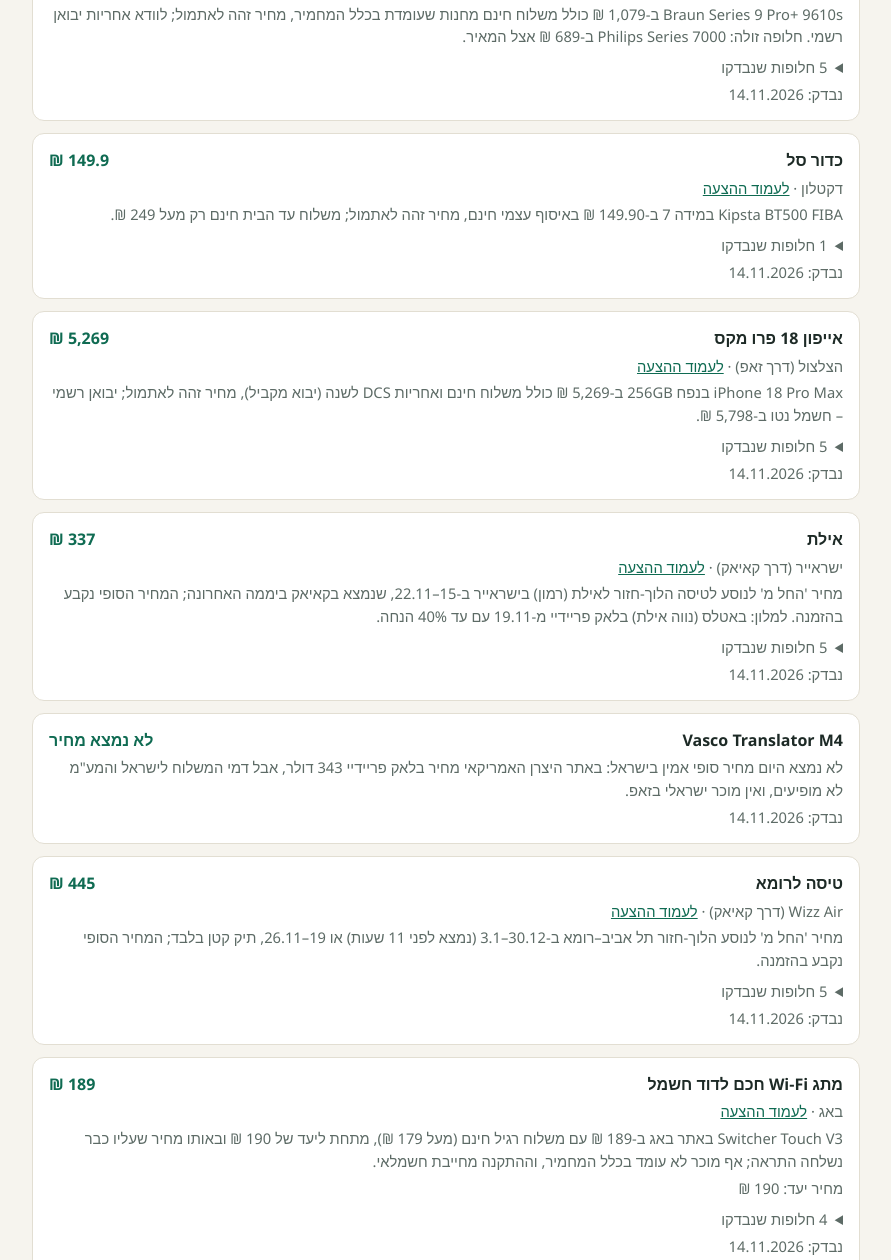
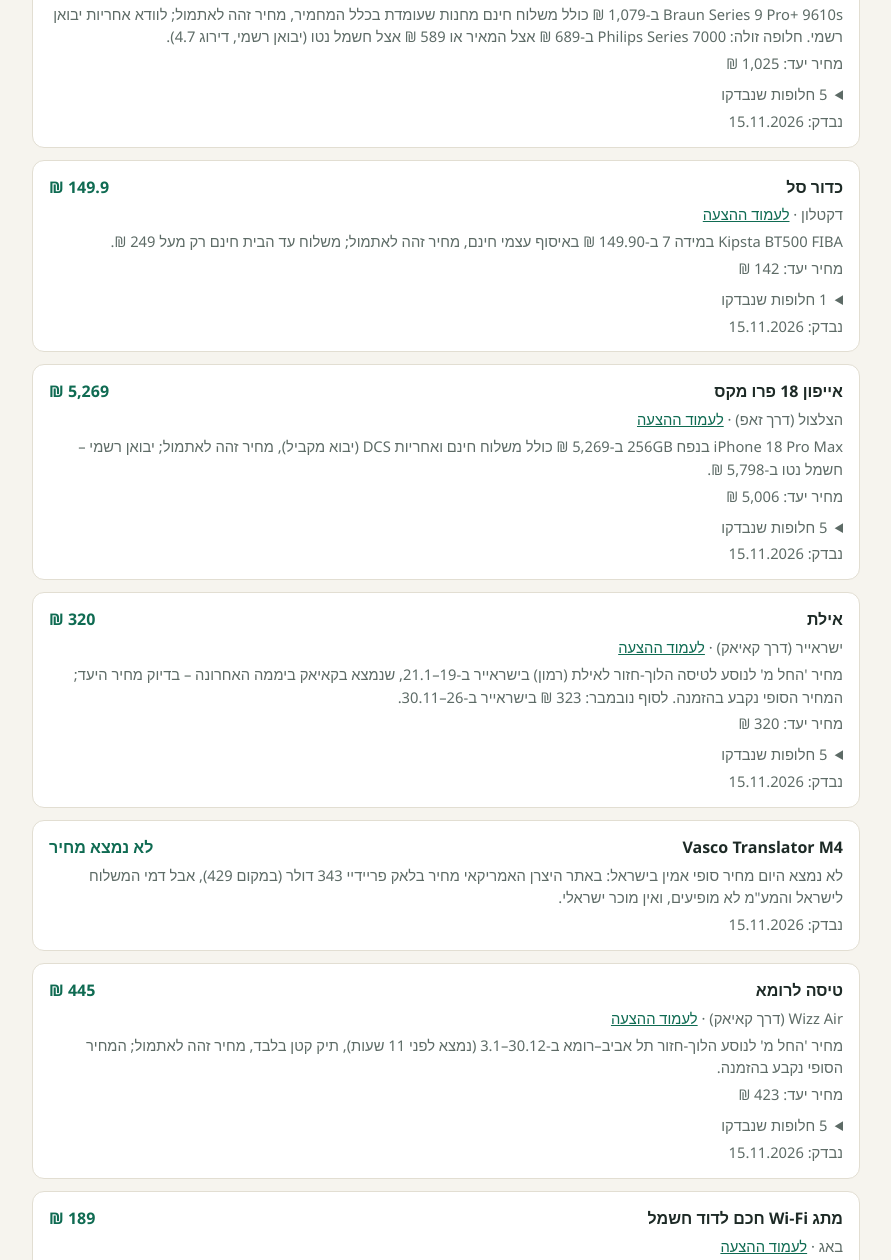
Before and after one commit to avi7756-design/avi-sites, a plain HTML site: page hosech-hacham.html in a window 1280 px wide. Shown: the part 466-1726 px from the top of the page, without its empty margins (194-1085 px from the left). Drawn offline with Linux system fonts and the light colour scheme.

Commit message:
Add files via upload

```diff
--- a/hosech-hacham.html
+++ b/hosech-hacham.html
@@ -131,10 +131,10 @@
 <script>
 const DATA ={"watch":[{
   "added": "2026-11-12",
-  "checked_at": "14.11.2026",
+  "checked_at": "15.11.2026",
   "kind": "product",
   "name": "Vasco Translator M4",
-  "note": "לא נמצא היום מחיר סופי אמין בישראל: באתר היצרן האמריקאי מחיר בלאק פריידיי 343 דולר, אבל דמי המשלוח לישראל והמע\"מ לא מופיעים, ואין מוכר ישראלי בזאפ.",
+  "note": "לא נמצא היום מחיר סופי אמין בישראל: באתר היצרן האמריקאי מחיר בלאק פריידיי 343 דולר (במקום 429), אבל דמי המשלוח לישראל והמע\"מ לא מופיעים, ואין מוכר ישראלי.",
   "target": null,
   "url": ""
 },{
@@ -142,10 +142,10 @@ const DATA ={"watch":[{
   "best_price": 1079,
   "best_store": "רפאלי (דרך זאפ)",
   "best_url": "https://www.zap.co.il/model.aspx?modelid=1270906",
-  "checked_at": "14.11.2026",
+  "checked_at": "15.11.2026",
   "kind": "product",
   "name": "Braun Series 9 Pro+ (960733219)",
-  "note": "Braun Series 9 Pro+ 9610s ב-1,079 ₪ כולל משלוח חינם מחנות שעומדת בכלל המחמיר, מחיר זהה לאתמול; לוודא אחריות יבואן רשמי. חלופה זולה: Philips Series 7000 ב-689 ₪ אצל המאיר.",
+  "note": "Braun Series 9 Pro+ 9610s ב-1,079 ₪ כולל משלוח חינם מחנות שעומדת בכלל המחמיר, מחיר זהה לאתמול; לוודא אחריות יבואן רשמי. חלופה זולה: Philips Series 7000 ב-689 ₪ אצל המאיר או 589 ₪ אצל חשמל נטו (יבואן רשמי, דירוג 4.7).",
   "options": [
     {
       "name": "Braun Series 9 Pro+ 9610s, רטוב/יבש",
@@ -162,7 +162,7 @@ const DATA ={"watch":[{
       "name": "Braun Series 9 Pro+ 9610s",
       "orders": null,
       "price": 1099,
-      "pros": "חנות אמינה (4.81, 3,389 ביקורות), משלוח חינם עד 4 ימי עסקים.",
+      "pros": "חנות אמינה (4.8, 3,389 ביקורות), משלוח חינם עד 4 ימי עסקים.",
       "rating": null,
       "reliable": true,
       "store": "המאיר (דרך זאפ)",
@@ -181,15 +181,15 @@ const DATA ={"watch":[{
       "value": 4
     },
     {
-      "name": "Philips Series 7000 S7886/35",
-      "orders": null,
-      "price": 615,
-      "pros": "זול ב-74 ₪ מהמאיר, דירוג חנות 4.65 (3,131 ביקורות) – מעט מתחת לסף.",
-      "rating": null,
-      "reliable": false,
-      "store": "סיטי דיל (דרך זאפ)",
+      "name": "Philips Series 7000 S7886/35, יבואן רשמי",
+      "orders": null,
+      "price": 589,
+      "pros": "יבואן רשמי, זול ב-100 ₪ מהמאיר; דירוג החנות 4.7 (1,116 ביקורות) – מעט מתחת לסף.",
+      "rating": null,
+      "reliable": false,
+      "store": "חשמל נטו (דרך זאפ)",
       "url": "https://www.zap.co.il/model.aspx?modelid=1198410",
-      "value": 3
+      "value": 4
     },
     {
       "name": "Braun Series 9 Pro+ 9610s",
@@ -200,7 +200,7 @@ const DATA ={"watch":[{
       "reliable": false,
       "store": "באג (דרך זאפ)",
       "url": "https://www.zap.co.il/model.aspx?modelid=1270906",
-      "value": 3
+      "value": 2
     }
   ],
   "price_history": [
@@ -211,25 +211,29 @@ const DATA ={"watch":[{
     {
       "d": "2026-11-14",
       "p": 1079
-    }
-  ],
-  "target": null,
+    },
+    {
+      "d": "2026-11-15",
+      "p": 1079
+    }
+  ],
+  "target": 1025,
   "url": ""
 },{
   "added": "2026-11-13",
   "best_price": 149.9,
   "best_store": "דקטלון",
   "best_url": "https://www.decathlon.co.il/p/333543-82832-כדורסל-מידה-7-bt500-חום-fiba.html",
-  "checked_at": "14.11.2026",
+  "checked_at": "15.11.2026",
   "kind": "product",
   "name": "כדור סל",
   "note": "Kipsta BT500 FIBA במידה 7 ב-149.90 ₪ באיסוף עצמי חינם, מחיר זהה לאתמול; משלוח עד הבית חינם רק מעל 249 ₪.",
   "options": [
     {
       "name": "Kipsta BT500 FIBA מידה 7 (עור PU)",
-      "orders": 2116,
+      "orders": 2115,
       "price": 149.9,
-      "pros": "דירוג 4.8 מ-2,116 קונים, כדור משחק איכותי במחיר נמוך; איסוף חינם.",
+      "pros": "דירוג 4.8 מ-2,115 קונים, כדור משחק איכותי במחיר נמוך; איסוף חינם.",
       "rating": 4.8,
       "reliable": true,
       "store": "דקטלון",
@@ -245,19 +249,23 @@ const DATA ={"watch":[{
     {
       "d": "2026-11-14",
       "p": 149.9
-    }
-  ],
-  "target": null,
+    },
+    {
+      "d": "2026-11-15",
+      "p": 149.9
+    }
+  ],
+  "target": 142,
   "url": ""
 },{
   "added": "2026-11-11",
   "best_price": 5269,
   "best_store": "הצלצול (דרך זאפ)",
   "best_url": "https://www.zap.co.il/model.aspx?modelid=1270618",
-  "checked_at": "14.11.2026",
+  "checked_at": "15.11.2026",
   "kind": "product",
   "name": "אייפון 18 פרו מקס",
-  "note": "iPhone 18 Pro Max בנפח 256GB ב-5,269 ₪ כולל משלוח חינם ואחריות DCS לשנה (יבוא מקביל), מחיר זהה לאתמול; יבואן רשמי – חשמל נטו ב-5,798 ₪.",
+  "note": "iPhone 18 Pro Max בנפח 256GB ב-5,269 ₪ כולל משלוח חינם ואחריות DCS (יבוא מקביל), מחיר זהה לאתמול; יבואן רשמי – חשמל נטו ב-5,798 ₪.",
   "options": [
     {
       "name": "iPhone 18 Pro Max 256GB, יבוא מקביל, אחריות DCS",
@@ -327,25 +335,31 @@ const DATA ={"watch":[{
     {
       "d": "2026-11-14",
       "p": 5269
-    }
-  ],
-  "target": null,
+    },
+    {
+      "d": "2026-11-15",
+      "p": 5269
+    }
+  ],
+  "target": 5006,
   "url": ""
 },{
   "added": "2026-11-13",
-  "best_price": 337,
+  "alerted_at": "15.11.2026",
+  "alerted_price": 320,
+  "best_price": 320,
   "best_store": "ישראייר (דרך קאיאק)",
   "best_url": "https://www.he.kayak.com/flight-routes/Tel-Aviv-Ben-Gurion-Intl-TLV/Eilat-Ramon-ETM",
-  "checked_at": "14.11.2026",
+  "checked_at": "15.11.2026",
   "kind": "travel",
   "name": "אילת",
-  "note": "מחיר 'החל מ' לנוסע לטיסה הלוך-חזור לאילת (רמון) בישראייר ב-15–22.11, שנמצא בקאיאק ביממה האחרונה; המחיר הסופי נקבע בהזמנה. למלון: באטלס (נווה אילת) בלאק פריידיי מ-19.11 עם עד 40% הנחה.",
+  "note": "מחיר 'החל מ' לנוסע לטיסה הלוך-חזור לאילת (רמון) בישראייר ב-19–21.1, שנמצא בקאיאק ביממה האחרונה – בדיוק מחיר היעד; המחיר הסופי נקבע בהזמנה. לסוף נובמבר: 323 ₪ בישראייר ב-26–30.11.",
   "options": [
     {
-      "name": "טיסה הלוך-חזור לאילת, ישראייר, 15–22.11",
-      "orders": null,
-      "price": 337,
-      "pros": "הזול ביותר הלוך-חזור, שבוע שלם.",
+      "name": "טיסה הלוך-חזור לאילת, ישראייר, 19–21.1",
+      "orders": null,
+      "price": 320,
+      "pros": "הזול ביותר הלוך-חזור, במחיר היעד.",
       "rating": null,
       "reliable": null,
       "store": "ישראייר (דרך קאיאק)",
@@ -353,10 +367,21 @@ const DATA ={"watch":[{
       "value": 4
     },
     {
-      "name": "טיסה הלוך-חזור לאילת, כמה חברות, 25–28.11",
-      "orders": null,
-      "price": 337,
-      "pros": "אותו מחיר לסוף שבוע ארוך, החברות לא צוינו.",
+      "name": "טיסה הלוך-חזור לאילת, ישראייר, 26–30.11",
+      "orders": null,
+      "price": 323,
+      "pros": "רק 3 ₪ יותר, סוף שבוע ארוך בקרוב, נמצא לפני 8 שעות.",
+      "rating": null,
+      "reliable": null,
+      "store": "ישראייר (דרך קאיאק)",
+      "url": "https://www.he.kayak.com/flight-routes/Tel-Aviv-Ben-Gurion-Intl-TLV/Eilat-Ramon-ETM",
+      "value": 4
+    },
+    {
+      "name": "טיסה הלוך-חזור לאילת, כמה חברות, 6–9.12",
+      "orders": null,
+      "price": 323,
+      "pros": "אותו מחיר בתחילת דצמבר, החברות לא צוינו.",
       "rating": null,
       "reliable": null,
       "store": "כמה חברות (דרך קאיאק)",
@@ -364,53 +389,46 @@ const DATA ={"watch":[{
       "value": 3
     },
     {
+      "name": "טיסה הלוך-חזור לאילת, ארקיע, 24–26.11",
+      "orders": null,
+      "price": 371,
+      "pros": "ארקיע, אמצע שבוע.",
+      "rating": null,
+      "reliable": null,
+      "store": "ארקיע (דרך קאיאק)",
+      "url": "https://www.he.kayak.com/flight-routes/Tel-Aviv-Ben-Gurion-Intl-TLV/Eilat-Ramon-ETM",
+      "value": 3
+    },
+    {
       "name": "טיסה בכיוון אחד לאילת, ישראייר, 21.11",
       "orders": null,
-      "price": 165,
-      "pros": "כיוון אחד בלבד, נמצא לפני כשעה.",
+      "price": 163,
+      "pros": "כיוון אחד בלבד, נמצא לפני 15 שעות.",
       "rating": null,
       "reliable": null,
       "store": "ישראייר (דרך קאיאק)",
       "url": "https://www.he.kayak.com/flight-routes/Tel-Aviv-Ben-Gurion-Intl-TLV/Eilat-Ramon-ETM",
       "value": 3
-    },
-    {
-      "name": "טיסה בכיוון אחד לאילת, ארקיע, 5.12",
-      "orders": null,
-      "price": 169,
-      "pros": "כיוון אחד בתחילת דצמבר.",
-      "rating": null,
-      "reliable": null,
-      "store": "ארקיע (דרך קאיאק)",
-      "url": "https://www.he.kayak.com/flight-routes/Tel-Aviv-Ben-Gurion-Intl-TLV/Eilat-Ramon-ETM",
-      "value": 3
-    },
-    {
-      "name": "טיסה בכיוון אחד לאילת, ישראייר, 28.12",
-      "orders": null,
-      "price": 169,
-      "pros": "כיוון אחד בסוף דצמבר.",
-      "rating": null,
-      "reliable": null,
-      "store": "ישראייר (דרך קאיאק)",
-      "url": "https://www.he.kayak.com/flight-routes/Tel-Aviv-Ben-Gurion-Intl-TLV/Eilat-Ramon-ETM",
-      "value": 3
     }
   ],
   "price_history": [
     {
       "d": "2026-11-14",
       "p": 337
-    }
-  ],
-  "target": null,
+    },
+    {
+      "d": "2026-11-15",
+      "p": 320
+    }
+  ],
+  "target": 320,
   "url": ""
 },{
   "added": "2026-11-12",
-  "checked_at": "14.11.2026",
+  "checked_at": "15.11.2026",
   "kind": "product",
   "name": "Vasco Translator M4",
-  "note": "לא נמצא היום מחיר סופי אמין בישראל: באתר היצרן האמריקאי מחיר בלאק פריידיי 343 דולר, אבל דמי המשלוח לישראל והמע\"מ לא מופיעים, ואין מוכר ישראלי בזאפ.",
+  "note": "לא נמצא היום מחיר סופי אמין בישראל: באתר היצרן האמריקאי מחיר בלאק פריידיי 343 דולר (במקום 429), אבל דמי המשלוח לישראל והמע\"מ לא מופיעים, ואין מוכר ישראלי.",
   "target": null,
   "url": ""
 },{
@@ -418,10 +436,10 @@ const DATA ={"watch":[{
   "best_price": 445,
   "best_store": "Wizz Air (דרך קאיאק)",
   "best_url": "https://www.he.kayak.com/flight-routes/Tel-Aviv-Ben-Gurion-Intl-TLV/Rome-ROM",
-  "checked_at": "14.11.2026",
+  "checked_at": "15.11.2026",
   "kind": "travel",
   "name": "טיסה לרומא",
-  "note": "מחיר 'החל מ' לנוסע הלוך-חזור תל אביב–רומא ב-30.12–3.1 (נמצא לפני 11 שעות) או 19–26.11, תיק קטן בלבד; המחיר הסופי נקבע בהזמנה.",
+  "note": "מחיר 'החל מ' לנוסע הלוך-חזור תל אביב–רומא ב-30.12–3.1 (נמצא לפני 11 שעות), תיק קטן בלבד, מחיר זהה לאתמול; המחיר הסופי נקבע בהזמנה.",
   "options": [
     {
       "name": "תל אביב–רומא הלוך-חזור, Wizz Air, 30.12–3.1",
@@ -487,9 +505,13 @@ const DATA ={"watch":[{
     {
       "d": "2026-11-14",
       "p": 445
-    }
-  ],
-  "target": null,
+    },
+    {
+      "d": "2026-11-15",
+      "p": 445
+    }
+  ],
+  "target": 423,
   "url": ""
 },{
   "added": "2026-11-11",
@@ -498,10 +520,10 @@ const DATA ={"watch":[{
   "best_price": 189,
   "best_store": "באג",
   "best_url": "https://www.bug.co.il/brand/switcher/touch/v3/white",
-  "checked_at": "14.11.2026",
+  "checked_at": "15.11.2026",
   "kind": "product",
   "name": "מתג Wi-Fi חכם לדוד חשמל",
-  "note": "Switcher Touch V3 באתר באג ב-189 ₪ עם משלוח רגיל חינם (מעל 179 ₪), מתחת ליעד של 190 ₪ ובאותו מחיר שעליו כבר נשלחה התראה; אף מוכר לא עומד בכלל המחמיר, וההתקנה מחייבת חשמלאי.",
+  "note": "Switcher Touch V3 באתר באג ב-189 ₪ עם משלוח רגיל חינם (מעל 179 ₪), מתחת ליעד ובאותו מחיר שעליו כבר נשלחה התראה; אף מוכר לא עומד בכלל המחמיר, וההתקנה מחייבת חשמלאי.",
   "options": [
     {
       "name": "Switcher Touch V3, לבן",
@@ -563,6 +585,10 @@ const DATA ={"watch":[{
     },
     {
       "d": "2026-11-14",
+      "p": 189
+    },
+    {
+      "d": "2026-11-15",
       "p": 189
     }
   ],
@@ -573,10 +599,10 @@ const DATA ={"watch":[{
   "best_price": 250,
   "best_store": "Wizz Air (דרך קאיאק)",
   "best_url": "https://www.he.kayak.com/flight-routes/Tel-Aviv-Ben-Gurion-Intl-TLV/Larnaca-LCA",
-  "checked_at": "14.11.2026",
+  "checked_at": "15.11.2026",
   "kind": "travel",
   "name": "טיסות לקפריסין",
-  "note": "מחיר 'החל מ' לנוסע הלוך-חזור תל אביב–לרנקה ב-29.11–2.12 או 10–13.1 (נמצא ביממה האחרונה), תיק קטן בלבד; ירד ב-4 ₪. המחיר הסופי נקבע בעמוד ההזמנה.",
+  "note": "מחיר 'החל מ' לנוסע הלוך-חזור תל אביב–לרנקה ב-29.11–2.12 או 10–13.1 (נמצא ביממה האחרונה), תיק קטן בלבד, מחיר זהה לאתמול; המחיר הסופי נקבע בעמוד ההזמנה.",
   "options": [
     {
       "name": "תל אביב–לרנקה הלוך-חזור, Wizz Air, 29.11–2.12 או 10–13.1",
@@ -650,16 +676,20 @@ const DATA ={"watch":[{
     {
       "d": "2026-11-14",
       "p": 250
-    }
-  ],
-  "target": null,
+    },
+    {
+      "d": "2026-11-15",
+      "p": 250
+    }
+  ],
+  "target": 238,
   "url": ""
 },{
   "added": "2026-11-11",
   "best_price": 679,
   "best_store": "רפאלי (דרך זאפ)",
   "best_url": "https://www.zap.co.il/model.aspx?modelid=1233832",
-  "checked_at": "14.11.2026",
+  "checked_at": "15.11.2026",
   "kind": "product",
   "name": "אוזניות הולכת עצם לשחייה",
   "note": "Shokz OpenSwim Pro ב-679 ₪ כולל 30 ₪ משלוח, מחיר זהה לאתמול, מהמוכר היחיד שעומד בכלל המחמיר; בלאק פריידיי של Shokz מתחיל ב-19.11 – כדאי לחכות ולבדוק שוב.",
@@ -736,24 +766,28 @@ const DATA ={"watch":[{
     {
       "d": "2026-11-14",
       "p": 679
-    }
-  ],
-  "target": null,
+    },
+    {
+      "d": "2026-11-15",
+      "p": 679
+    }
+  ],
+  "target": 645,
   "url": ""
 },{
   "added": "2026-11-11",
-  "best_price": 4680,
+  "best_price": 4678,
   "best_store": "אור פי סי (דרך זאפ)",
   "best_url": "https://www.zap.co.il/model.aspx?modelid=1248448",
-  "checked_at": "14.11.2026",
+  "checked_at": "15.11.2026",
   "kind": "product",
   "name": "מחשב נייד Lenovo ThinkPad לעבודה",
-  "note": "ThinkPad E14 Gen 7 עם Core Ultra 7 255H, 16GB ו-512GB ב-4,680 ₪ עם משלוח חינם, מחיר זהה לאתמול; מגיע עם FreeDOS (בלי Windows), והחנות (5.0, 1,084 ביקורות) מתחת לסף המחמיר.",
+  "note": "ThinkPad E14 Gen 7 עם Core Ultra 7 255H, 16GB ו-512GB ב-4,678 ₪ עם משלוח חינם, ירד ב-2 ₪; מגיע עם DOS (בלי Windows), והחנות (5.0, 1,084 ביקורות) מתחת לסף המחמיר.",
   "options": [
     {
-      "name": "ThinkPad E14 Gen 7 – Core Ultra 7 255H, 16GB, 512GB, FreeDOS",
-      "orders": null,
-      "price": 4680,
+      "name": "ThinkPad E14 Gen 7 – Core Ultra 7 255H, 16GB, 512GB, DOS",
+      "orders": null,
+      "price": 4678,
       "pros": "מעבד חזק, דירוג חנות 5.0 (1,084 ביקורות), משלוח חינם עד 3 ימים.",
       "rating": null,
       "reliable": false,
@@ -765,7 +799,7 @@ const DATA ={"watch":[{
       "name": "ThinkPad E14 Gen 7 – Core Ultra 7, 16GB, 512GB, FreeDOS",
       "orders": null,
       "price": 4690,
-      "pros": "אותו דגם ב-10 ₪ יותר, דירוג 5.0 (593 ביקורות).",
+      "pros": "אותו דגם ב-12 ₪ יותר, דירוג 5.0 (593 ביקורות).",
       "rating": null,
       "reliable": false,
       "store": "חצי חינם (דרך זאפ)",
@@ -776,7 +810,7 @@ const DATA ={"watch":[{
       "name": "ThinkPad E14 Gen 7 – Core Ultra 7 255H, 16GB, 512GB, בלי מערכת הפעלה",
       "orders": null,
       "price": 4679,
-      "pros": "זול בשקל אחד, אבל לחנות רק 17 ביקורות.",
+      "pros": "זול כמעט באותה מידה, אבל לחנות רק 17 ביקורות.",
       "rating": null,
       "reliable": false,
       "store": "אופיס פרו (דרך זאפ)",
@@ -787,7 +821,7 @@ const DATA ={"watch":[{
       "name": "ThinkPad E14 Gen 7 – Core Ultra 7 255H, 16GB, 512GB",
       "orders": null,
       "price": 5115,
-      "pros": "דירוג 4.8 (360 ביקורות), יקר ב-435 ₪.",
+      "pros": "דירוג 4.8 (360 ביקורות), יקר ב-437 ₪.",
       "rating": null,
       "reliable": false,
       "store": "BayPo (דרך זאפ)",
@@ -797,11 +831,11 @@ const DATA ={"watch":[{
     {
       "name": "ThinkPad E14 Gen 7 – Core Ultra 7 255H, 16GB, 512GB",
       "orders": null,
-      "price": 5290,
-      "pros": "חנות ותיקה (4.7, 1,332 ביקורות), יקר ב-610 ₪.",
-      "rating": null,
-      "reliable": false,
-      "store": "פי.סי. סנטר (דרך זאפ)",
+      "price": 5490,
+      "pros": "חנות ותיקה (5.0, 1,414 ביקורות), יקר ב-812 ₪.",
+      "rating": null,
+      "reliable": false,
+      "store": "שניידר (דרך זאפ)",
       "url": "https://www.zap.co.il/model.aspx?modelid=1248448",
       "value": 2
     }
@@ -822,19 +856,23 @@ const DATA ={"watch":[{
     {
       "d": "2026-11-14",
       "p": 4680
-    }
-  ],
-  "target": null,
+    },
+    {
+      "d": "2026-11-15",
+      "p": 4678
+    }
+  ],
+  "target": 4446,
   "url": ""
 },{
   "added": "2026-11-11",
   "best_price": 1079,
   "best_store": "רפאלי (דרך זאפ)",
   "best_url": "https://www.zap.co.il/model.aspx?modelid=1270906",
-  "checked_at": "14.11.2026",
+  "checked_at": "15.11.2026",
   "kind": "product",
   "name": "מכונת גילוח",
-  "note": "Braun Series 9 Pro+ 9610s ב-1,079 ₪ כולל משלוח חינם מחנות שעומדת בכלל המחמיר, מחיר זהה לאתמול; לוודא אחריות יבואן רשמי. חלופה זולה: Philips Series 7000 ב-689 ₪ אצל המאיר.",
+  "note": "Braun Series 9 Pro+ 9610s ב-1,079 ₪ כולל משלוח חינם מחנות שעומדת בכלל המחמיר, מחיר זהה לאתמול; לוודא אחריות יבואן רשמי. חלופה זולה: Philips Series 7000 ב-689 ₪ אצל המאיר או 589 ₪ אצל חשמל נטו (יבואן רשמי, דירוג 4.7).",
   "options": [
     {
       "name": "Braun Series 9 Pro+ 9610s, רטוב/יבש",
@@ -851,7 +889,7 @@ const DATA ={"watch":[{
       "name": "Braun Series 9 Pro+ 9610s",
       "orders": null,
       "price": 1099,
-      "pros": "חנות אמינה (4.81, 3,389 ביקורות), משלוח חינם עד 4 ימי עסקים.",
+      "pros": "חנות אמינה (4.8, 3,389 ביקורות), משלוח חינם עד 4 ימי עסקים.",
       "rating": null,
       "reliable": true,
       "store": "המאיר (דרך זאפ)",
@@ -870,15 +908,15 @@ const DATA ={"watch":[{
       "value": 4
     },
     {
-      "name": "Philips Series 7000 S7886/35",
-      "orders": null,
-      "price": 615,
-      "pros": "זול ב-74 ₪ מהמאיר, דירוג חנות 4.65 (3,131 ביקורות) – מעט מתחת לסף.",
-      "rating": null,
-      "reliable": false,
-      "store": "סיטי דיל (דרך זאפ)",
+      "name": "Philips Series 7000 S7886/35, יבואן רשמי",
+      "orders": null,
+      "price": 589,
+      "pros": "יבואן רשמי, זול ב-100 ₪ מהמאיר; דירוג החנות 4.7 (1,116 ביקורות) – מעט מתחת לסף.",
+      "rating": null,
+      "reliable": false,
+      "store": "חשמל נטו (דרך זאפ)",
       "url": "https://www.zap.co.il/model.aspx?modelid=1198410",
-      "value": 3
+      "value": 4
     },
     {
       "name": "Braun Series 9 Pro+ 9610s",
@@ -889,7 +927,7 @@ const DATA ={"watch":[{
       "reliable": false,
       "store": "באג (דרך זאפ)",
       "url": "https://www.zap.co.il/model.aspx?modelid=1270906",
-      "value": 3
+      "value": 2
     }
   ],
   "price_history": [
@@ -904,9 +942,13 @@ const DATA ={"watch":[{
     {
       "d": "2026-11-14",
       "p": 1079
-    }
-  ],
-  "target": null,
+    },
+    {
+      "d": "2026-11-15",
+      "p": 1079
+    }
+  ],
+  "target": 1025,
   "url": ""
 }],"deals":[{
   "category": "קופון",
@@ -1147,21 +1189,6 @@ const DATA ={"watch":[{
   "valid_until": "",
   "verified": false
 },{
-  "category": "קופון",
-  "code": "SINGLES",
-  "details": "קוד ל-11.11 על מוצרים משתתפים, מזינים בקופה. עד 14.11 או גמר המלאי. הופיע בשני אתרי קופונים, לא נוסה בקופה.",
-  "discount_pct": 10,
-  "fit": "יכול להוזיל את ה-ThinkPad שברשימת המעקב אם הדגם נמכר ב-LastPrice; המחיר שם לא נבדק היום.",
-  "price_after": "",
-  "price_before": "",
-  "score": 3,
-  "source_url": "https://coupons-list.com/coupons/singles-day/",
-  "store": "LastPrice",
-  "title": "111 ₪ הנחה בקנייה מעל 1,111 ₪",
-  "url": "https://www.lastprice.co.il",
-  "valid_until": "14.11.2026",
-  "verified": true
-},{
   "category": "מוצר",
   "code": "",
   "details": "היום קונים 2 מוצרים ומקבלים 2 נוספים, הזולים מבין הארבעה. עד 25.11: קונים ב-400 ומשלמים 200, או ב-250 ומשלמים 150. לחברי מועדון.",
@@ -1242,20 +1269,6 @@ const DATA ={"watch":[{
   "title": "מוצרי חשמל עד 70%",
   "url": "https://www.alm.co.il/619050054.html",
   "valid_until": "30.11.2026",
-  "verified": true
-},{
-  "category": "מוצר",
-  "code": "",
-  "details": "מוצרי טבע ודרמו-קוסמטיקה, בקנייה באתר בלבד, בלי קוד.",
-  "discount_pct": 50,
-  "price_after": "",
-  "price_before": "",
-  "score": 3,
-  "source_url": "https://coupons-list.com/coupons/singles-day/",
-  "store": "סופר-פארם",
-  "title": "עד 50% על מוצרים משתתפים באתר",
-  "url": "https://shop.super-pharm.co.il",
-  "valid_until": "14.11.2026",
   "verified": true
 },{
   "category": "מוצר",
@@ -1571,7 +1584,7 @@ const DATA ={"watch":[{
     },
     {
       "date": "2026-11-19",
-      "name": "תחילת שבוע בלאק פריידיי באמזון, במלונות אטלס ובאתר Shokz"
+      "name": "בלאק פריידיי בעליאקספרס (עד 3.12), באמזון, במלונות אטלס ובאתר Shokz"
     },
     {
       "date": "2026-11-24",
@@ -1590,14 +1603,14 @@ const DATA ={"watch":[{
       "name": "חנוכה – נר ראשון"
     }
   ],
-  "note": "נבדקו 12 פריטי מעקב (10 עם מחיר מאומת, כולל אילת לראשונה) ו-44 דילים; נמחק דיל שפג תוקפו ונוסף מבצע בלאק פריידיי של אמזון. אף פריט לא ירד מתחת למחיר שכבר נשלחה עליו התראה, לכן לא נשלח מייל.",
+  "note": "נבדקו 12 פריטי מעקב (10 עם מחיר מאומת) ו-42 דילים; נמחקו 2 דילים שפג תוקפם. טיסה לאילת הגיעה למחיר היעד (320 ₪) ונשלחה התראה במייל.",
   "rates": {
-    "date": "14.11.2026",
-    "eur": 3.5453,
+    "date": "15.11.2026",
+    "eur": 3.5134,
     "source": "x-rates.com",
-    "usd": 3.2167
+    "usd": 3.1877
   },
-  "updated_at": "14.11.2026 14:50"
+  "updated_at": "15.11.2026 08:33"
 }};
 
 const el = (tag, cls, text) => {
```
